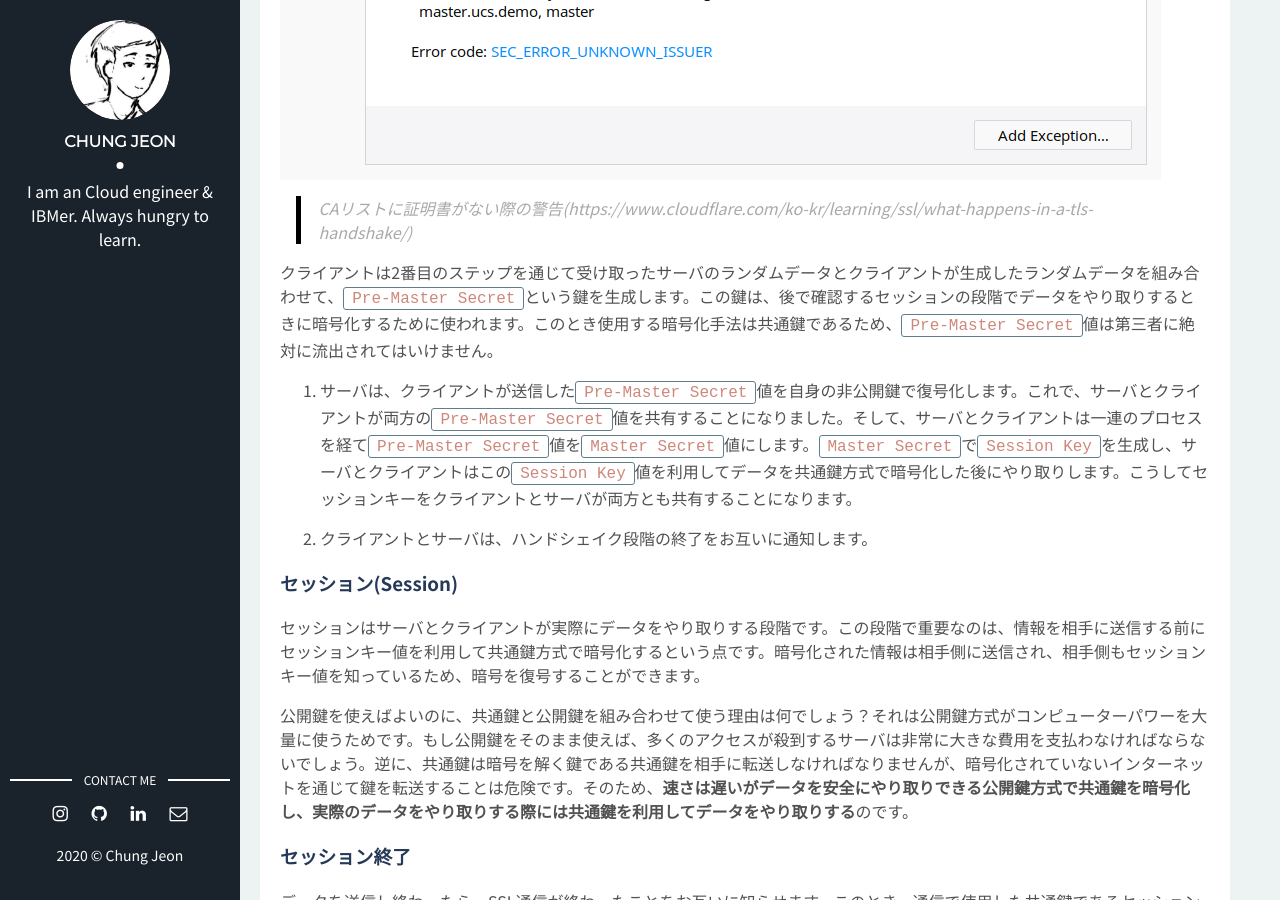
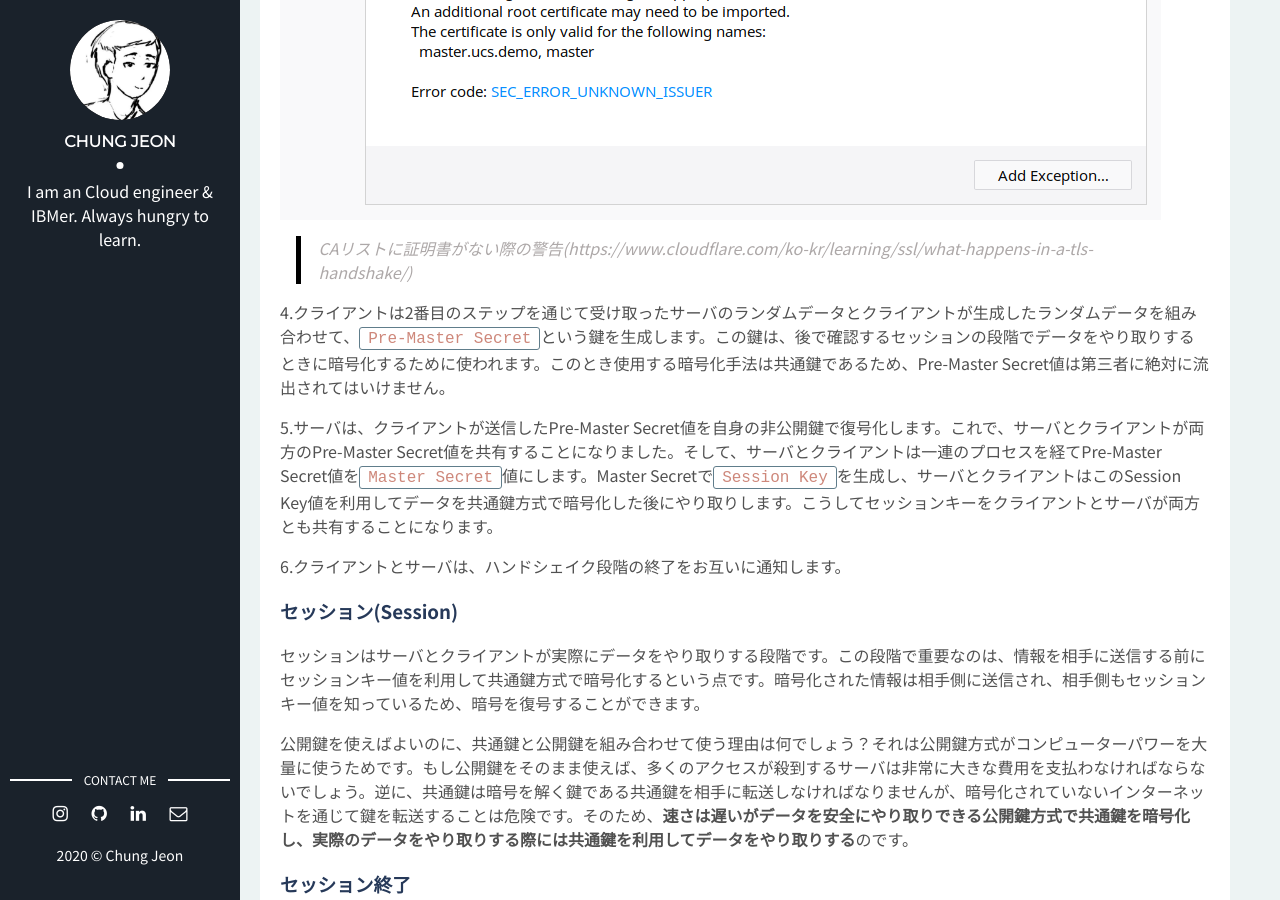
Before and after one commit to C4stleB/c4stleb.github.io, a Jekyll site: the page built from _posts/2020-11-09-ssl2.md, in a window 1280 px wide and 900 px high, scrolled down 2714 px. Built offline with Jekyll 4.4.1, drawn with Linux system fonts in a browser that asks for light colours; comment, search, counter and statistics services are not loaded; some of the changed text lies outside the part shown.

Commit message:
Update 2020-11-09-ssl2.md

```diff
--- a/_posts/2020-11-09-ssl2.md
+++ b/_posts/2020-11-09-ssl2.md
@@ -26,26 +26,32 @@ SSL方式を利用して通信を行うブラウザとサーバもハンドシ
 
 公開鍵は理想的な通信方法です。暗号化と復号を行う際に使用する鍵が異なるため、メッセージを送信する側が公開鍵でデータを暗号化し、受信先が非公開鍵でデータを復号すればよいからです。しかしSSLではこの方式を使用しません。なぜなら、公開鍵方式の暗号化は、非常に多くのコンピュータ資源を使用するためです。一方、暗号化と復号に使用される鍵が同一な共通鍵方式は少ないコンピュータリソースで暗号化を行うことができるため効率的ですが、受信側と送信側が同一な鍵を共有しなければならないためセキュリティの問題が発生します。そのため、SSLは公開鍵と共通鍵の長所を混合した方式を使用します。ハンドシェイクの段階でクライアントとサーバが通信するプロセスを順番に見てみると、次のようになります。
 
-1. クライアントがサーバに接続します。このステップを`Client Hello`といいます。この段階で交わす情報は以下の通りです。
+1.クライアントがサーバに接続します。このステップを`Client Hello`といいます。この段階で交わす情報は以下の通りです。
+
 - **クライアント側で生成したランダムデータ**
 - **クライアントが支援する暗号化方法**: クライアントとサーバーが支援する暗号化方式が異なる場合もあるために相互間でどのような暗号化方式を使用するかに対する交渉をしなければなりません。この交渉のためにクライアント側では自分が使用できる暗号化方式を伝送することになります。
 - **セッション・アイディ(Session ID)**: すでにSSLハンドシェイクを行っている状態であれば、費用と時間を節約するために既存のセッションをリサイクルすることになるので、この時使用する通信の識別子をサーバ側に伝送します。
 
-2. サーバは、`Client Hello`への応答として、`Server Hello`を行います。この段階で交わす情報は以下の通りです。
+
+2.サーバは、`Client Hello`への応答として、`Server Hello`を行います。この段階で交わす情報は以下の通りです。
+
 - **サーバー側で生成したランダムデータ**
 - **サーバが選択したクライアントの暗号化方式**: クライアントが配信した暗号化方式の中から、サーバ側でも使用できる暗号化方式を選択してクライアントに配信します。これにより、暗号化方式についての交渉が終了し、サーバとクライアントはこの暗号化方式を利用して情報を交換することになります。
 - **証明書**
 
-3. クライアントは、サーバの証明書がCAによって発行されたものかどうかを確認するために、クライアントのCAリストを確認します。CAリストに証明書がない場合は、ユーザーに警告メッセージを出力します。証明書がCAによって発行されたものであることを確認するためには、クライアントのCAの公開鍵を利用して証明書を復号します。復号に成功したならば、証明書はCAのプライベート鍵で暗号化された文書であることが間接的に保証されたものになります。これらの手順により、証明書を送信したサーバーが信頼できるようになります。
+
+3.クライアントは、サーバの証明書がCAによって発行されたものかどうかを確認するために、クライアントのCAリストを確認します。CAリストに証明書がない場合は、ユーザーに警告メッセージを出力します。証明書がCAによって発行されたものであることを確認するためには、クライアントのCAの公開鍵を利用して証明書を復号します。復号に成功したならば、証明書はCAのプライベート鍵で暗号化された文書であることが間接的に保証されたものになります。これらの手順により、証明書を送信したサーバーが信頼できるようになります。
+
 
 ![connection_not_secure](../assets/img/connection_not_secure.png)
 > CAリストに証明書がない際の警告(https://www.cloudflare.com/ko-kr/learning/ssl/what-happens-in-a-tls-handshake/)
 
-クライアントは2番目のステップを通じて受け取ったサーバのランダムデータとクライアントが生成したランダムデータを組み合わせて、`Pre-Master Secret`という鍵を生成します。この鍵は、後で確認するセッションの段階でデータをやり取りするときに暗号化するために使われます。このとき使用する暗号化手法は共通鍵であるため、`Pre-Master Secret`値は第三者に絶対に流出されてはいけません。
+4.クライアントは2番目のステップを通じて受け取ったサーバのランダムデータとクライアントが生成したランダムデータを組み合わせて、`Pre-Master Secret`という鍵を生成します。この鍵は、後で確認するセッションの段階でデータをやり取りするときに暗号化するために使われます。このとき使用する暗号化手法は共通鍵であるため、Pre-Master Secret値は第三者に絶対に流出されてはいけません。
 
-4. サーバは、クライアントが送信した`Pre-Master Secret`値を自身の非公開鍵で復号化します。これで、サーバとクライアントが両方の`Pre-Master Secret`値を共有することになりました。そして、サーバとクライアントは一連のプロセスを経て`Pre-Master Secret`値を`Master Secret`値にします。`Master Secret`で`Session Key`を生成し、サーバとクライアントはこの`Session Key`値を利用してデータを共通鍵方式で暗号化した後にやり取りします。こうしてセッションキーをクライアントとサーバが両方とも共有することになります。
 
-5. クライアントとサーバは、ハンドシェイク段階の終了をお互いに通知します。
+5.サーバは、クライアントが送信したPre-Master Secret値を自身の非公開鍵で復号化します。これで、サーバとクライアントが両方のPre-Master Secret値を共有することになりました。そして、サーバとクライアントは一連のプロセスを経てPre-Master Secret値を`Master Secret`値にします。Master Secretで`Session Key`を生成し、サーバとクライアントはこのSession Key値を利用してデータを共通鍵方式で暗号化した後にやり取りします。こうしてセッションキーをクライアントとサーバが両方とも共有することになります。
+
+6.クライアントとサーバは、ハンドシェイク段階の終了をお互いに通知します。
 
 ### セッション(Session)
 
```
